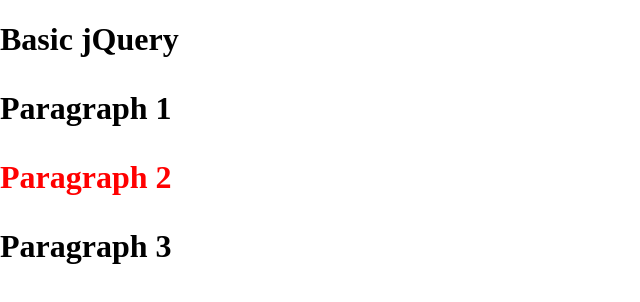
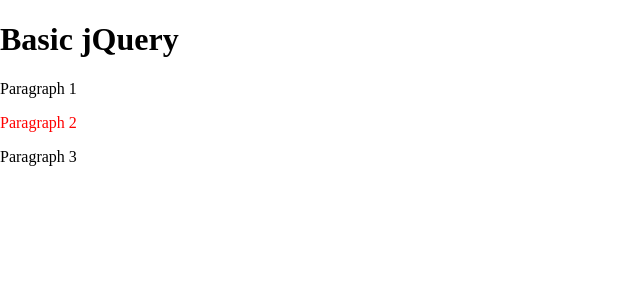
Before and after one commit to tevante4/JavaScript-Projects, a plain HTML site: page jQuery/jQuery.html in a window 1280 px wide. Shown: the whole page, without its empty margins (0-640 px from the left). Drawn offline with nearby package versions, Linux system fonts and the light colour scheme.

Commit message:
jQuery update

```diff
--- a/jQuery/jQuery.html
+++ b/jQuery/jQuery.html
@@ -10,7 +10,7 @@
                 "<body>\
                     <div id='container'>\
                         <div id='inner'>\
-                            <h1>Basic jQuery<h1>\
+                            <h1>Basic jQuery</h1>\
                             <p id='1'>Paragraph 1</p>\
                             <p id='2'>Paragraph 2</p>\
                             <p id='3'>Paragraph 3</p>\
@@ -19,7 +19,7 @@
                 </body>"
             );
             $("#2").css({"color":"red"}); // jQuery being used to target css style of p id2
-            $("3").click(function() { // jQuery being used to hide all
+            $("#3").click(function() { // jQuery being used to hide all
                 $('h1').hide();
             })
         });
```
Also changed, not shown: 1 other file.
